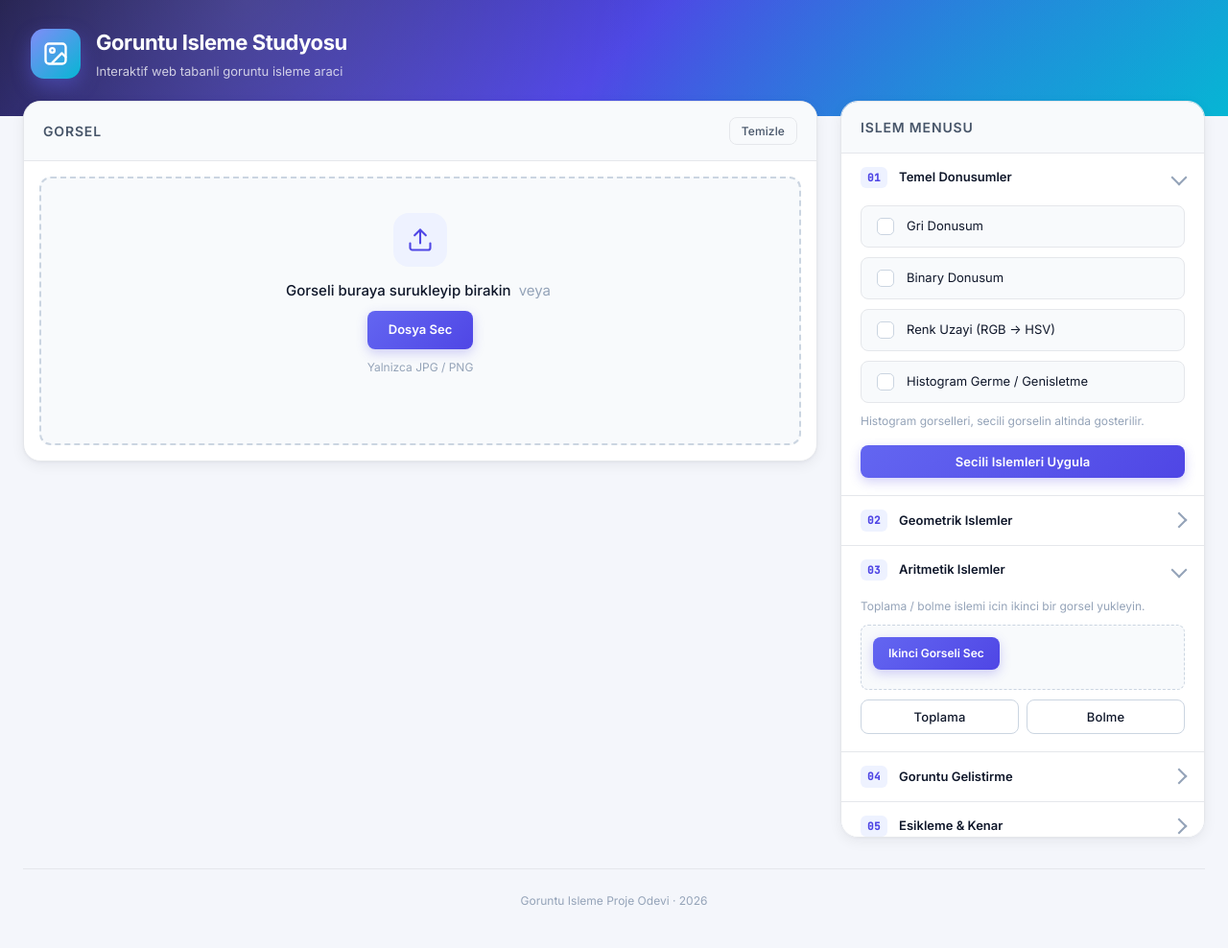
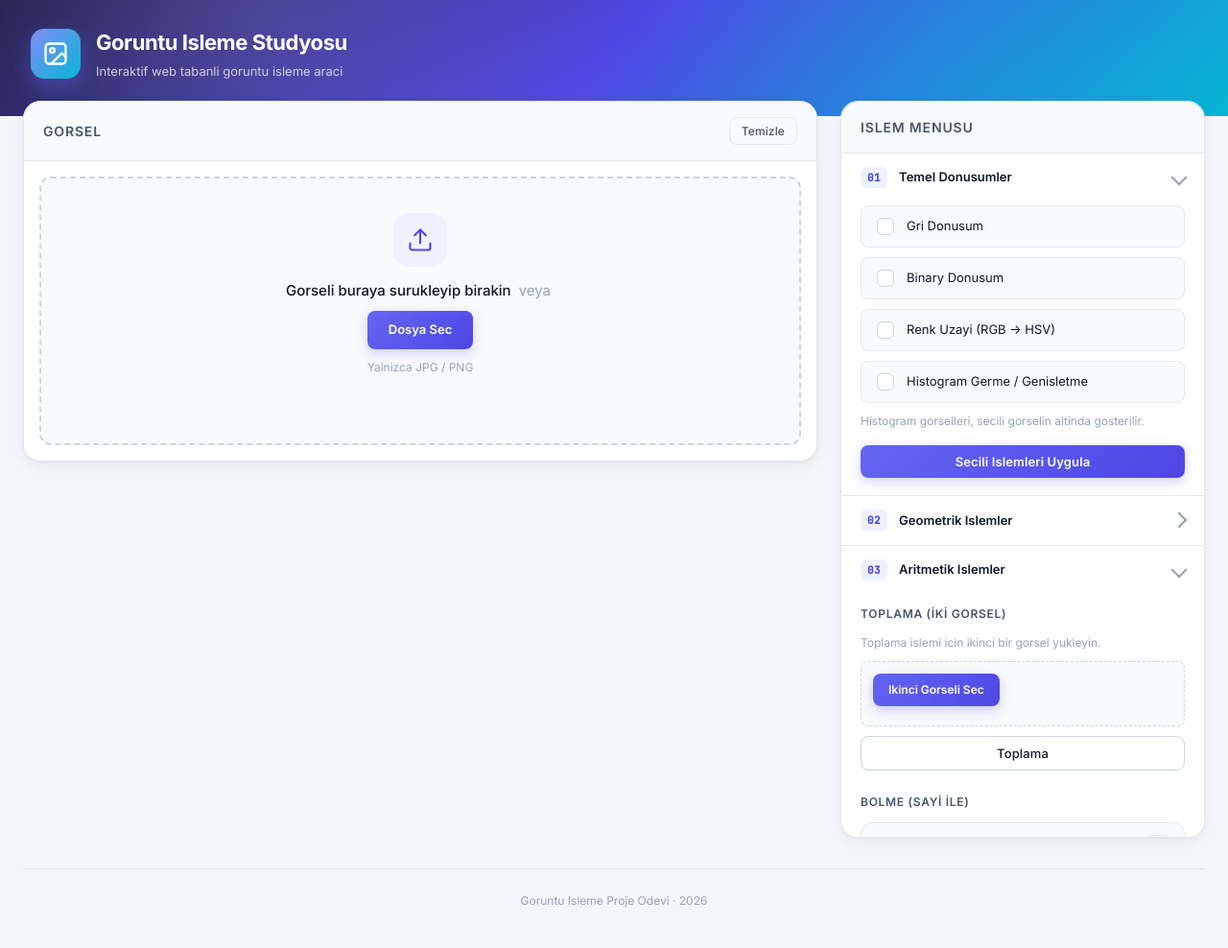
Before and after one commit to yusufeuzak/goruntu-isleme-proje, a Flask app: page / in a window 1280 px wide, after a click that opens the changed part. Shown: the whole page at 96% size. Run offline with Flask 3, Linux system fonts and the light colour scheme.

Commit message:
bolme islemi iki gorsel yerine sabit sayi (1-10 slider) ile karartma
Co-Authored-By: Claude Opus 4.7 <noreply@anthropic.com>

```diff
--- a/static/js/app.js
+++ b/static/js/app.js
@@ -22,6 +22,8 @@ const fileInput2 = document.getElementById("fileInput2");
 const secondImageName = document.getElementById("secondImageName");
 const applyAddBtn = document.getElementById("applyAddBtn");
 const applyDivideBtn = document.getElementById("applyDivideBtn");
+const divideScalar = document.getElementById("divideScalar");
+const divideScalarVal = document.getElementById("divideScalarVal");
 const histogramSection = document.getElementById("histogramSection");
 const histogramOriginalCanvas = document.getElementById("histogramOriginal");
 const histogramStretchedCanvas = document.getElementById("histogramStretched");
@@ -608,8 +610,16 @@ if (fileInput2) {
 if (applyAddBtn) {
   applyAddBtn.addEventListener("click", () => applyArithmeticOp("addImages"));
 }
+if (divideScalar && divideScalarVal) {
+  divideScalar.addEventListener("input", () => {
+    divideScalarVal.textContent = divideScalar.value;
+  });
+}
 if (applyDivideBtn) {
-  applyDivideBtn.addEventListener("click", () => applyArithmeticOp("divideImages"));
+  applyDivideBtn.addEventListener("click", () => {
+    const s = parseFloat(divideScalar.value) || 2;
+    applyOpToCurrent("divideByScalar", [s], `Bolme uygulandi (bolen: ${s}).`);
+  });
 }
 
 // Kontrast slider
--- a/static/js/ops/arithmetic.js
+++ b/static/js/ops/arithmetic.js
@@ -1,5 +1,5 @@
 /**
- * İki resim arasında aritmetik işlemler (Ekleme, Bölme)
+ * Aritmetik işlemler: toplama (iki görsel), bölme (sabit sayı ile)
  * Hazır fonksiyon kullanılmaz — piksel seviyesinde döngülerle yapılır.
  */
 
@@ -61,34 +61,23 @@ export function applyAdd(imageData1, imageData2) {
 }
 
 /**
- * İki görsel bölme: result = min(255, (img1 / img2) * 255)
- * Bölen 0 ise sonuç 255 olur.
- * Boyutlar farklıysa img2, img1 boyutuna getirilir.
+ * Sabit sayı ile bölme: result[ch] = clamp(round(pixel[ch] / scalar), 0, 255)
+ * Bölen < 1 olamaz; karartma efekti üretir (scalar=2 yarı parlaklık).
  */
-export function applyDivide(imageData1, imageData2) {
-  const w = imageData1.width;
-  const h = imageData1.height;
-  const src1 = imageData1.data;
+export function applyDivideByScalar(imageData, scalar) {
+  const w = imageData.width;
+  const h = imageData.height;
+  const src = imageData.data;
 
-  // İkinci görseli aynı boyuta getir
-  let matched = imageData2;
-  if (imageData2.width !== w || imageData2.height !== h) {
-    matched = resizeToMatch(imageData2, w, h);
-  }
-  const src2 = matched.data;
+  const divisor = Math.max(1, Number(scalar) || 1);
 
   const out = new ImageData(w, h);
 
-  for (let i = 0; i < src1.length; i += 4) {
-    for (let ch = 0; ch < 3; ch++) {
-      const denom = src2[i + ch];
-      if (denom === 0) {
-        out.data[i + ch] = 255;
-      } else {
-        out.data[i + ch] = Math.min(255, Math.round((src1[i + ch] / denom) * 255));
-      }
-    }
-    out.data[i + 3] = 255; // A
+  for (let i = 0; i < src.length; i += 4) {
+    out.data[i]     = Math.min(255, Math.max(0, Math.round(src[i]     / divisor))); // R
+    out.data[i + 1] = Math.min(255, Math.max(0, Math.round(src[i + 1] / divisor))); // G
+    out.data[i + 2] = Math.min(255, Math.max(0, Math.round(src[i + 2] / divisor))); // B
+    out.data[i + 3] = 255;                                                          // A
   }
 
   return out;
--- a/static/js/ops/index.js
+++ b/static/js/ops/index.js
@@ -5,7 +5,7 @@ import { applyCrop } from "./crop.js";
 import { applyResize } from "./resize.js";
 import { applyRgbToHsv } from "./colorspace.js";
 import { applyHistogramStretch, computeHistogram, drawHistogram } from "./histogram.js";
-import { applyAdd, applyDivide } from "./arithmetic.js";
+import { applyAdd, applyDivideByScalar } from "./arithmetic.js";
 import { applyContrast } from "./contrast.js";
 import { applyMeanFilter } from "./convolution.js";
 import { applyPrewitt } from "./edge.js";
@@ -25,7 +25,7 @@ export const operationRegistry = {
   computeHistogram: computeHistogram,
   drawHistogram: drawHistogram,
   addImages: applyAdd,
-  divideImages: applyDivide,
+  divideByScalar: applyDivideByScalar,
   contrast: applyContrast,
   meanFilter: applyMeanFilter,
   prewitt: applyPrewitt,
--- a/templates/index.html
+++ b/templates/index.html
@@ -150,15 +150,23 @@
             Aritmetik Islemler
           </summary>
           <div class="op-group-body">
-            <p class="hint">Toplama / bolme islemi icin ikinci bir gorsel yukleyin.</p>
+            <p class="field-label">Toplama (iki gorsel)</p>
+            <p class="hint">Toplama islemi icin ikinci bir gorsel yukleyin.</p>
             <div class="second-image-upload">
               <label for="fileInput2" class="file-label-sm">Ikinci Gorseli Sec</label>
               <input id="fileInput2" class="file-input" type="file" accept=".jpg,.jpeg,.png,image/jpeg,image/png" />
               <p id="secondImageName" class="hint hint-success"></p>
             </div>
-            <div class="btn-row">
-              <button id="applyAddBtn" type="button" class="btn-secondary">Toplama</button>
-              <button id="applyDivideBtn" type="button" class="btn-secondary">Bolme</button>
+            <button id="applyAddBtn" type="button" class="btn-secondary btn-block">Toplama</button>
+
+            <p class="field-label" style="margin-top:1rem">Bolme (sayi ile)</p>
+            <div class="slider-block">
+              <div class="slider-row">
+                <label for="divideScalar">Bolen</label>
+                <span id="divideScalarVal" class="slider-value">2</span>
+              </div>
+              <input type="range" id="divideScalar" min="1" max="10" value="2" step="1" class="slider" />
+              <button id="applyDivideBtn" type="button" class="btn-secondary btn-block">Bolme</button>
             </div>
           </div>
         </details>
```
